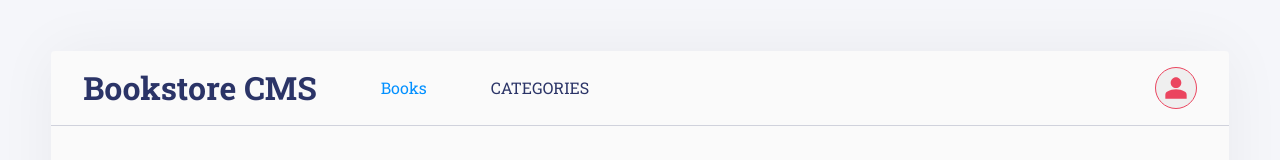
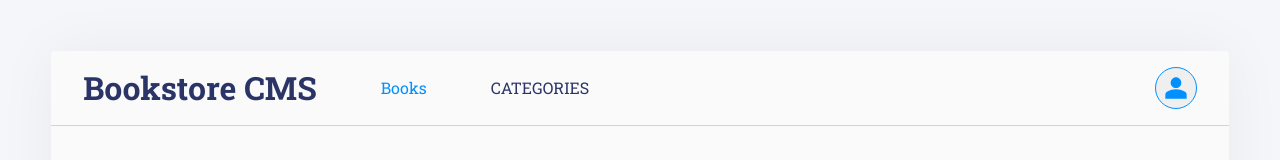
Before and after one commit to shahadat3669/react-bookstore, a React (Create React App) app: page / in a window 1280 px wide. Shown: the top 160 px of the page. Built offline with nearby package versions, Linux system fonts and the light colour scheme; no server answers.

Commit message:
Update deader profile svg colors.

```diff
--- a/src/components/header/Header.module.scss
+++ b/src/components/header/Header.module.scss
@@ -24,7 +24,7 @@
   }
 
   &__profile-btn {
-    border: 1px solid #eb455f;
+    border: 1px solid #0290ff;
     border-radius: 50%;
     padding: 4px;
     display: flex;
@@ -34,18 +34,10 @@
     transition: all 0.5ms ease-in;
   }
 
-  &__profile-btn:hover {
-    background-color: #eb455f;
-  }
-
   &__profile-svg {
     width: 32px;
     height: 32px;
-    fill: #eb455f;
+    fill: #0290ff;
     transition: all 0.5ms ease-in;
   }
-
-  &__profile-btn:hover &__profile-svg {
-    fill: #fff;
-  }
 }
```
